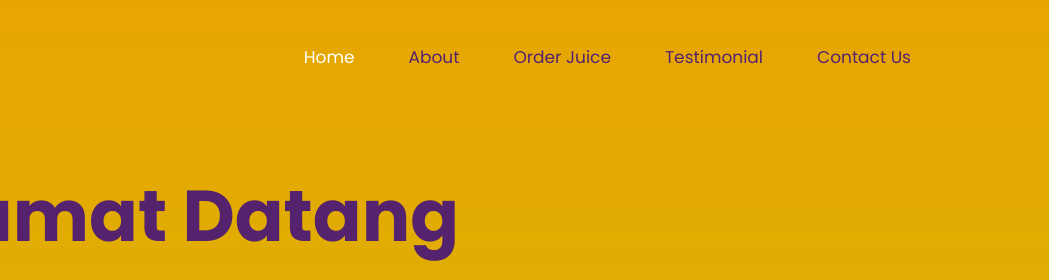
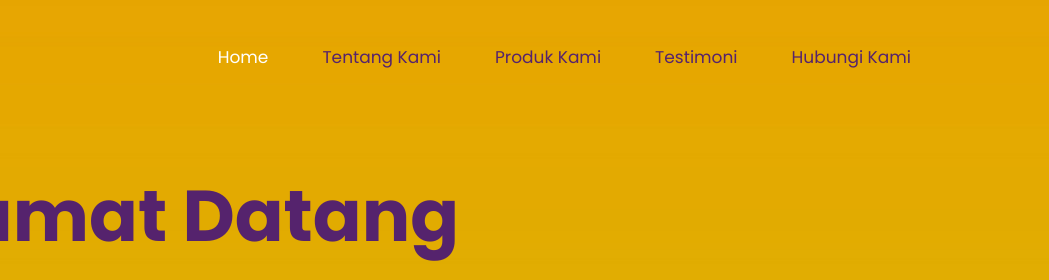
Before and after one commit to ZulfikriMaulana/ZulfikriMaulana.github.io, a plain HTML site: page index.html in a window 1280 px wide. Shown: the top 280 px of the page, 231-1280 px from the left. Drawn offline with nearby package versions, Linux system fonts and the light colour scheme.

Commit message:
Update Index

```diff
--- a/index.html
+++ b/index.html
@@ -24,9 +24,9 @@
    <!-- Scrollbar Custom CSS -->
    <link rel="stylesheet" href="css/jquery.mCustomScrollbar.min.css">
    <!-- Tweaks for older IEs-->
-   <!--[if lt IE 9]>
-      <script src="https://oss.maxcdn.com/html5shiv/3.7.3/html5shiv.min.js"></script>
-      <script src="https://oss.maxcdn.com/respond/1.4.2/respond.min.js"></script><![endif]-->
+   <!--[if lt IE 9]><![endif]-->
+   <script src="https://oss.maxcdn.com/html5shiv/3.7.3/html5shiv.min.js"></script>
+   <script src="https://oss.maxcdn.com/respond/1.4.2/respond.min.js"></script>
 </head>
 <!-- body -->
 
@@ -63,16 +63,16 @@
                               <a class="nav-link" href="index.html"> Home </a>
                            </li>
                            <li class="nav-item">
-                              <a class="nav-link" href="about.html">About</a>
+                              <a class="nav-link" href="about.html">Tentang Kami</a>
                            </li>
                            <li class="nav-item">
-                              <a class="nav-link" href="juice.html">Order Juice</a>
+                              <a class="nav-link" href="juice.html">Produk Kami</a>
                            </li>
                            <li class="nav-item">
-                              <a class="nav-link" href="testimonial.html"> Testimonial</a>
+                              <a class="nav-link" href="testimonial.html"> Testimoni</a>
                            </li>
                            <li class="nav-item">
-                              <a class="nav-link" href="contact.html">Contact Us</a>
+                              <a class="nav-link" href="contact.html">Hubungi Kami</a>
                            </li>
                         </ul>
                      </div>
@@ -410,13 +410,13 @@
                               <li><a href="#"><i class="fa fa-instagram" aria-hidden="true"></i></a></li>
                            </ul>
                         </div>
-                        <!-- <div class="col-md-12">
+                        <div class="col-md-12">
                            <textarea class="contactus1" placeholder="Message" type="type"
                               Message="Name">Message </textarea>
                         </div>
                         <div class="col-md-12">
                            <button class="send_btn">Send</button>
-                        </div> -->
+                        </div>
                      </div>
                   </form>
                </div>
```
